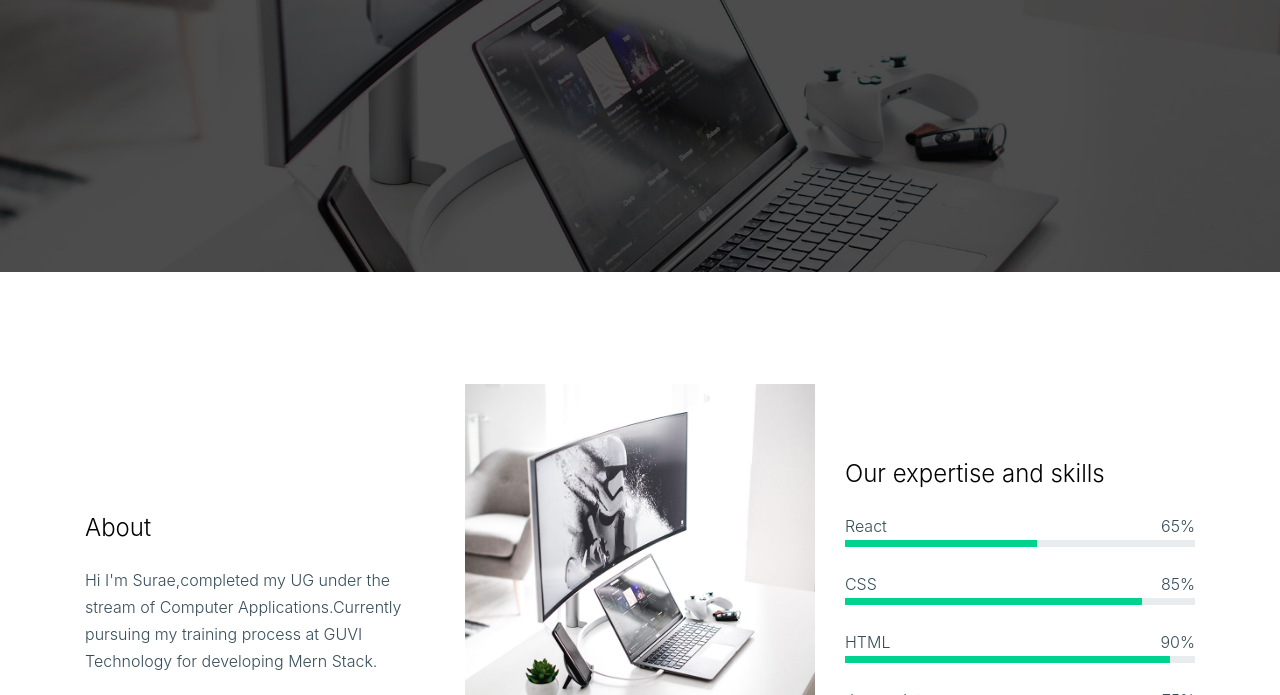
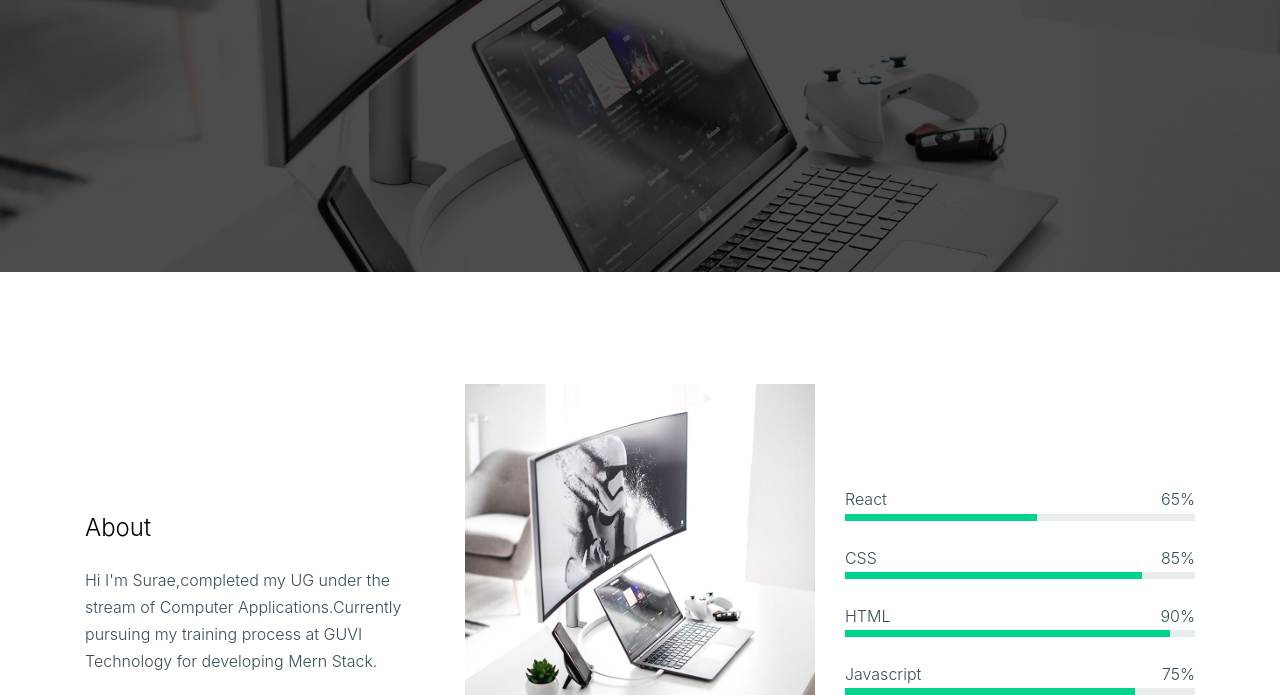
Before and after one commit to surendhar10/portfolio.gihub.io, a plain HTML site: page index.html in a window 1280 px wide. Shown: the part 405-1100 px from the top of the page. Drawn offline with Linux system fonts and the light colour scheme; files whose address does not match are found by name; a web font is replaced by a local one.

Commit message:
Update index.html

```diff
--- a/index.html
+++ b/index.html
@@ -103,7 +103,7 @@
           </div>
           <div class="col-md-4">
 
-            <h2 class="h4 mb-4">Our expertise and skills</h2>
+
 
             <div class="progress-wrap mb-4">
               <div class="d-flex">
```
